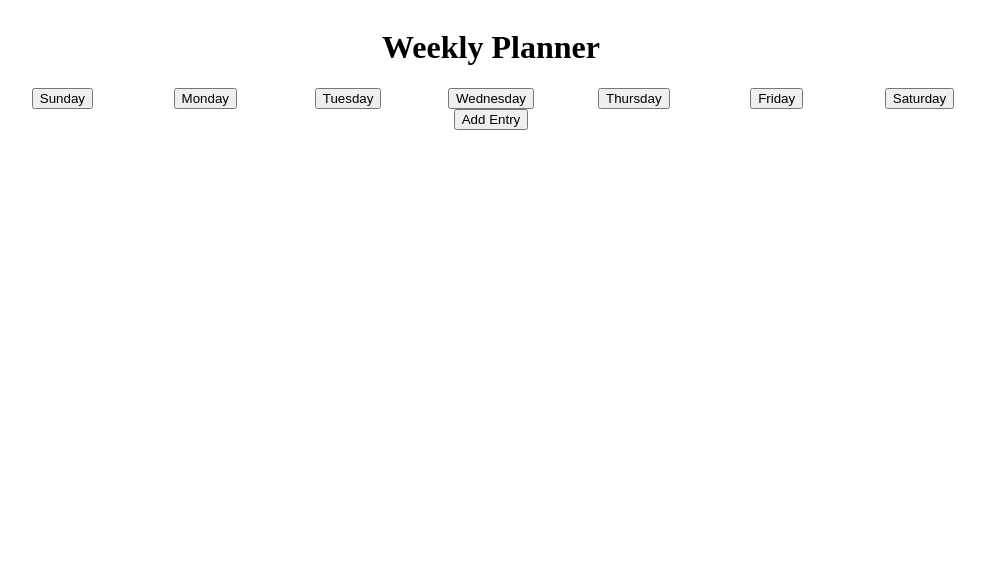
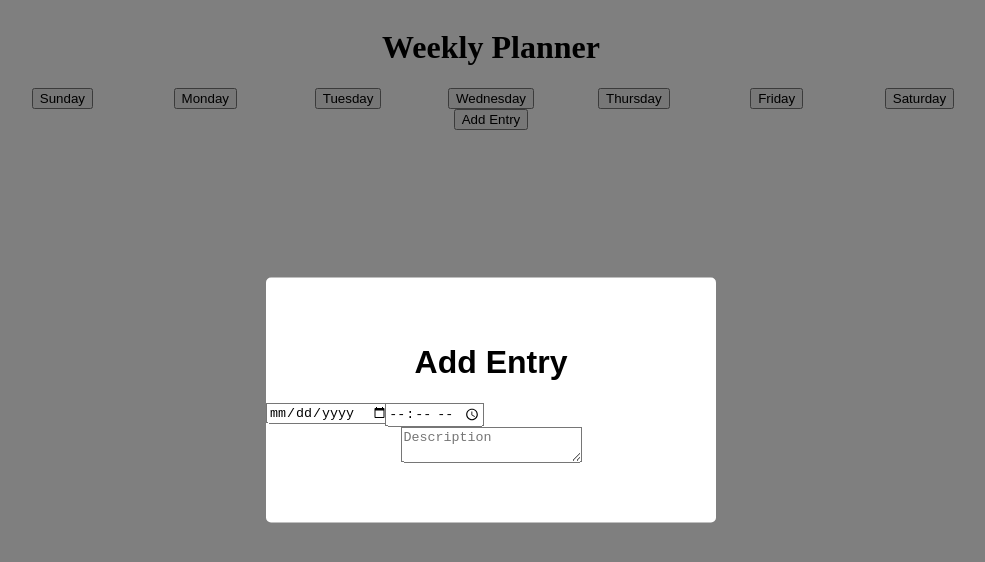
Before and after one commit to KrisMackenroth/week-planner, a website: page index.html in a window 1280 px wide. Both pictures are taken after a click on the button "Add Entry". Shown: the whole page, without its empty margins (149-1134 px from the left). Drawn offline with Linux system fonts and the light colour scheme.

Commit message:
In process

```diff
--- a/index.html
+++ b/index.html
@@ -10,6 +10,7 @@
 
 <body>
   <div class="container">
+    <div class="overlay"></div>
     <div class="row">
       <div class="column-full">
         <h1>Weekly Planner</h1>
@@ -42,7 +43,32 @@
     </div>
     <div class="row">
       <div class="column-full">
-        <button>Add Entry</button>
+        <button class="add-entry-button">Add Entry</button>
+      </div>
+    </div>
+  </div>
+
+  <div class="container">
+    <div class="row justify-row">
+      <div class="modal hide">
+        <div class="open-modal column-full">
+          <h1>Add Entry</h1>
+          <div class="row">
+            <div class="column-fourth">
+              <input type="date">
+            </div>
+            <div class="column-fourth">
+              <input type="time">
+            </div>
+          </div>
+          <div class="row">
+            <div class="column-full">
+              <textarea name="description" id="description" placeholder="Description"></textarea>
+            </div>
+          </div>
+        </div>
+
+
       </div>
     </div>
   </div>
--- a/main.js
+++ b/main.js
@@ -0,0 +1,17 @@
+var $addEntryButton = document.querySelector('.add-entry-button');
+var $modal = document.querySelector('.modal');
+// var $closeButton = document.querySelector('.close');
+var $overlay = document.querySelector('.overlay');
+
+$addEntryButton.addEventListener('click', function (event) {
+  event.target.className = 'open';
+  $overlay.className = 'overlay on';
+  $modal.className = 'show';
+});
+
+// $closeButton.addEventListener('click', function (event) {
+//   event.target.className = 'close';
+//   $overlay.className = 'overlay';
+//   $modal.className = 'modal hide';
+
+// });
--- a/styles.css
+++ b/styles.css
@@ -7,6 +7,10 @@
 .row {
   display: flex;
   flex-wrap: wrap;
+}
+
+.justify-row {
+  justify-content: center;
 }
 
 .column-full {
@@ -22,6 +26,46 @@
   width: calc(100% / 7);
 }
 
+.column-fourth {
+  width: 25%;
+}
+
 .flex {
   display: flex;
 }
+
+.hide {
+  display: none;
+}
+
+.overlay {
+  display: block;
+  width: 100%;
+  height: 100%;
+}
+
+.overlay.on {
+  position: fixed;
+  display: block;
+  width: 100%;
+  height: 100%;
+  top: 0;
+  left: 0;
+  right: 0;
+  bottom: 0;
+  background-color: rgb(0 0 0 / 50%);
+}
+
+.open-modal {
+  font-family: sans-serif;
+  width: 450px;
+  height: 200px;
+  padding-top: 45px;
+  text-align: center;
+  border-radius: 5px;
+  position: absolute;
+  top: 50%;
+  left: 50%;
+  transform: translate(-50%, -50%);
+  background-color: white;
+}
```
